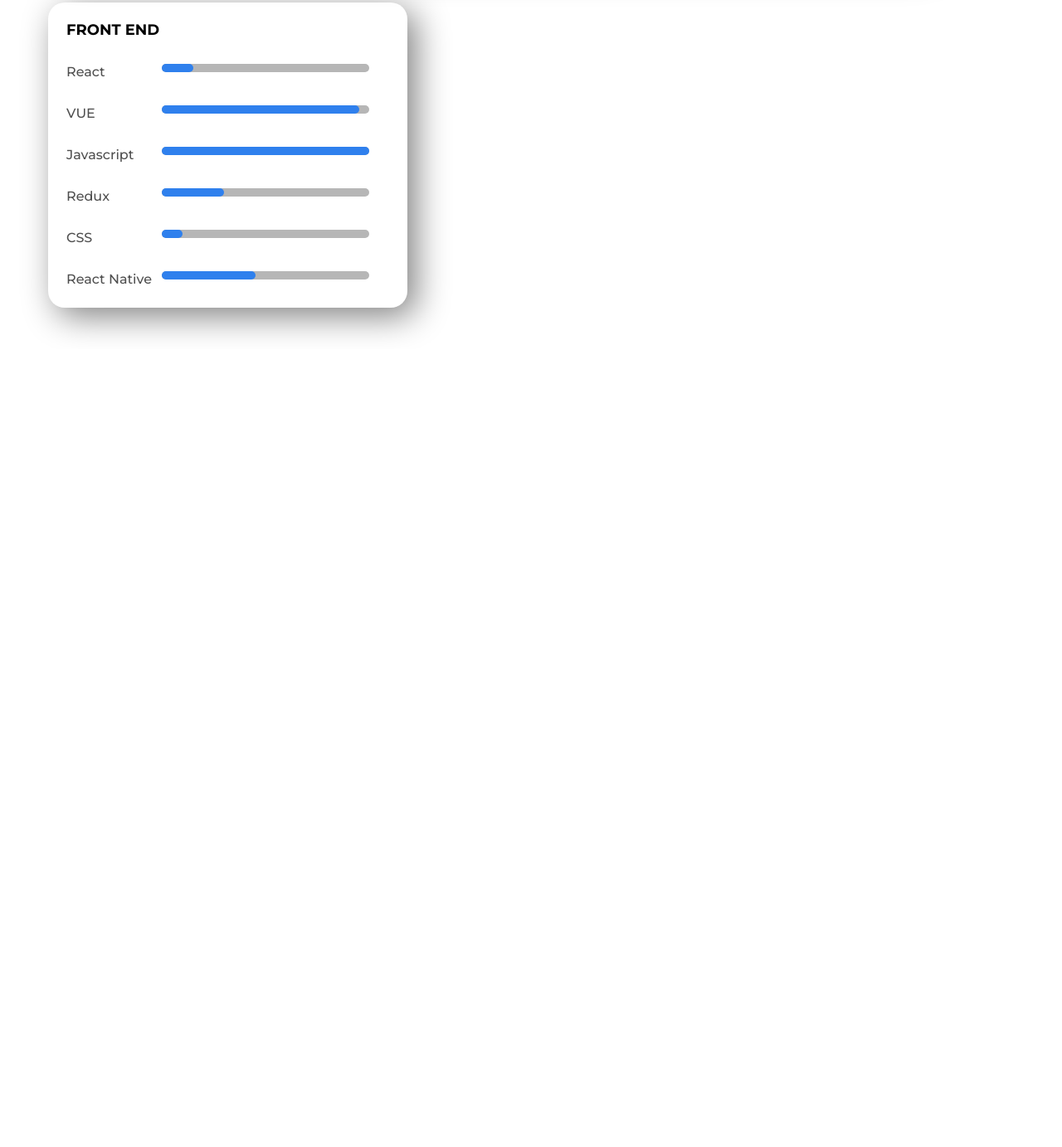
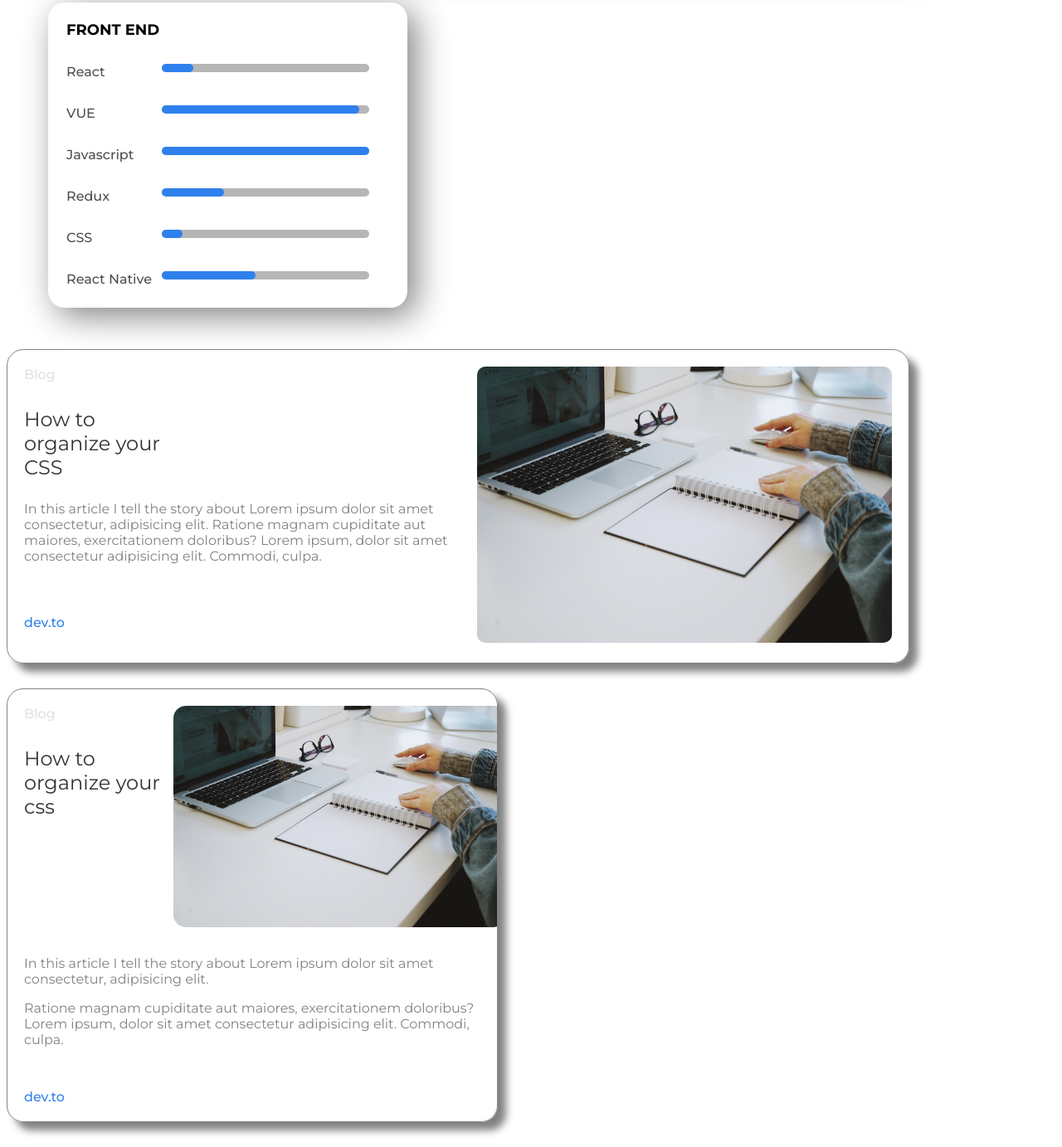
Before and after one commit to hakimhad/Portfolio-Exercise, a plain HTML site: page index.html in a window 1280 px wide. Shown: the part 2704-4087 px from the top of the page at 83% size. Before the commit the page ends 3125 px from the top, so only its background shows below. Drawn offline with Linux system fonts and the light colour scheme.

Commit message:
done until the blog cards

```diff
--- a/index.html
+++ b/index.html
@@ -226,6 +226,56 @@
 </div>
 
 
+<!----------BLOG VERTICAL------->
+<div class="blog-horizontal">
+    <div class="h-blog-text">
+        <div class="h-blog-blog">Blog</div>
+        <div class="h-blog-main">
+            <div class="h-blog-title">How to organize your CSS
+            </div>
+            <div class="h-blog-p">
+                In this article I tell the story about Lorem ipsum dolor sit amet consectetur, adipisicing elit. Ratione magnam cupiditate aut maiores, exercitationem doloribus?
+                Lorem ipsum, dolor sit amet consectetur adipisicing elit. Commodi, culpa.
+            </div>
+        </div>
+        <div class="h-blog-link"><a href="##">dev.to</a></div>
+    </div>
+    <div class="h-orga-img">
+        <img src="/organisation-unsplash.jpg" alt="">
+    </div>
+</div>
+
+
+
+
+<!----------BLOG VERTICAL------->
+<div class="blog-vertical">
+    <div class="v-blog-top">
+        <div class="v-toptext">
+            <div class="v-blog-blog">Blog</div>
+            <div class="v-blog-main">
+                <div class="v-blog-title">How to organize your css
+                </div>
+            </div>
+        </div>
+        <div class="v-orga-img">
+            <img src="/organisation-unsplash.jpg" alt="">
+        </div>
+
+    </div>
+    <div class="v-blog-bottom">
+            <div class="v-blog-p">
+                <p>In this article I tell the story about Lorem ipsum dolor sit amet consectetur, adipisicing elit. </p>
+                <p>Ratione magnam cupiditate aut maiores, exercitationem doloribus?
+                Lorem ipsum, dolor sit amet consectetur adipisicing elit. Commodi, culpa.</p>
+            </div>
+        </div>
+        <div class="v-blog-link"><a href="##">dev.to</a></div>
+    </div>
+
+</div>
+
+
 
 	</body>
 	<footer>
--- a/style.css
+++ b/style.css
@@ -378,3 +378,105 @@
     border-radius: 20px;
     background-color: rgba(47, 128, 237, 1);
 }
+
+
+/*------------horizontal blog----------*/
+
+.blog-horizontal{
+    width: 1046px;
+    height: fit-content;
+    display: flex;
+    border: 1px solid rgba(130, 130, 130, 1);
+    font-family: 'montserrat';
+    border-radius: 20px;
+    box-shadow: 10px 10px 10px  rgba(130, 130, 130, 1);
+    padding: 20px;
+    margin-bottom: 30px;
+    overflow: hidden;
+}
+.h-orga-im{
+    margin-right: -30px;
+}
+.h-orga-img img{
+    width: 500px;
+    margin: auto;
+    border-radius: 10px;
+}
+.h-blog-blog{
+    font-size: 16px;
+    font-weight: 500;
+    color: #E0E0E0;
+    ;
+}.h-blog-title{
+    width: 180px;
+    font-size: 24px;
+    color: #333333;
+    margin-top: 30px;
+    margin-bottom: 26px;
+}
+.h-blog-p{
+    font-size: 16px;
+    color:  #828282;
+    ;
+}
+.h-blog-link{
+    margin-top: 61px;
+}
+.h-blog-link a{
+    font-size: 16px;
+    font-weight: 500;
+    text-decoration: none;
+    color: rgba(47, 128, 237, 1) ;
+}
+
+
+/*------------vertical blog----------*/
+
+.blog-vertical{
+    width: 550px;
+    height: fit-content;
+    border: 1px solid rgba(130, 130, 130, 1);
+    font-family: 'montserrat';
+    border-radius: 20px;
+    box-shadow: 10px 10px 10px  rgba(130, 130, 130, 1);
+    padding: 20px;
+    margin-bottom: 30px;
+    overflow: hidden;
+}
+.v-blog-top{
+    display: flex;
+    margin-bottom: 30px;
+}
+.v-toptext{
+    width: 240px;
+}
+.v-orga-img img{
+    width: 400px;
+    margin: auto;
+    border-radius: 15px;
+}
+.v-blog-blog{
+    font-size: 16px;
+    font-weight: 500;
+    color: #E0E0E0;
+}
+.v-blog-title{
+    width: 180px;
+    font-size: 24px;
+    color: #333333;
+    margin-top: 30px;
+    margin-bottom: 26px;
+}
+.v-blog-p{
+    font-size: 16px;
+    color:  #828282;
+}
+.v-blog-link{
+    margin-top: 50px;
+}
+.v-blog-link a{
+    font-size: 16px;
+    font-weight: 500;
+    text-decoration: none;
+    color: rgba(47, 128, 237, 1) ;
+}
```
